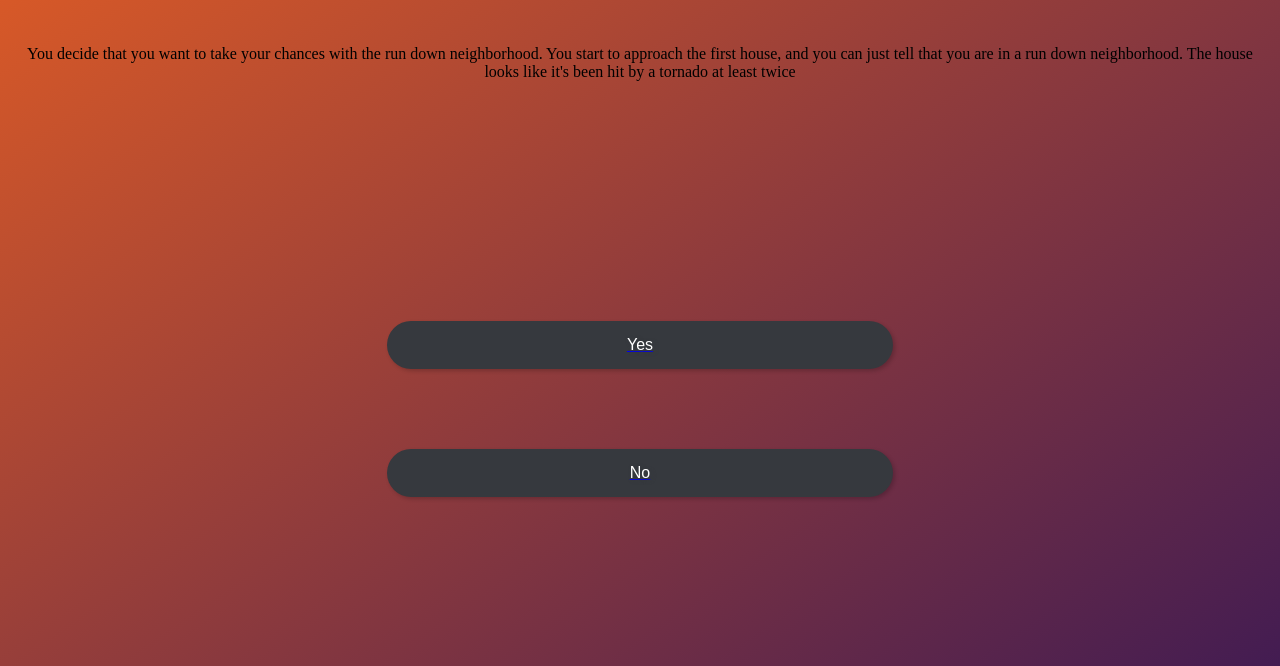
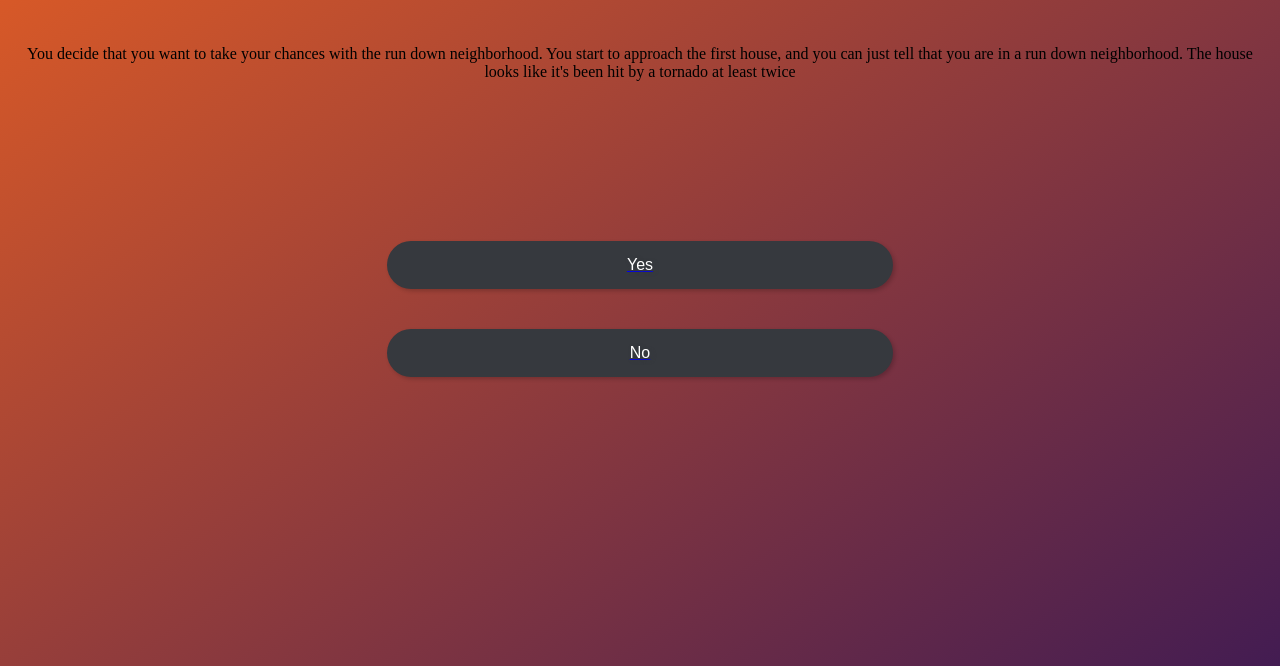
Before and after one commit to MonoToneMoe/Group-CYOA-with-Styles, a plain HTML site: page pages/RunDown.html in a window 1280 px wide. Shown: the part 209-875 px from the top of the page. Drawn offline with Linux system fonts and the light colour scheme.

Commit message:
link css

```diff
--- a/pages/RunDown.html
+++ b/pages/RunDown.html
@@ -9,11 +9,11 @@
 <body class="center">
     <h1>THE RUN DOWN NEIGHBORHOOD</h1>
     <p>You decide that you want to take your chances with the run down neighborhood. You start to approach the first house, and you can just tell that you are in a run down neighborhood. The house looks like it's been hit by a tornado at least twice </p>
-    <div class="link yes">
-        <a href="./Melatonin.html"><p class="white center linkTxt">Yes</p></a>
+    <div>
+        <a href="./Melatonin.html"><p class="white center linkTxt link yes">Yes</p></a>
     </div>
-    <div class="link no">
-        <a href="./NoCandy.html"><p class="white center linkTxt">No</p></a>
+    <div>
+        <a href="./NoCandy.html"><p class="white center linkTxt link no">No</p></a>
     </div>
 </body>
 </html>
--- a/styles/styles.css
+++ b/styles/styles.css
@@ -44,11 +44,11 @@ h1 {
 }
 
 .yes {
-    margin-top: 30vh;
+    margin-top: 20vh;
 }
 
 .no {
-    margin-top: 10vh;
+    margin-top: 5vh;
 }
 
 .link:hover {
```
Also changed, not shown: pages/FavCandy.html (+1 -1 lines), pages/Melatonin.html (+5 -5 lines), pages/MiddleClass.html (+1 -1 lines), pages/NetherLand.html (+1 -1 lines), pages/NoCandy.html (+1 -1 lines), pages/Rich.html (+1 -1 lines), pages/pageOne.html (+1 -1 lines).
